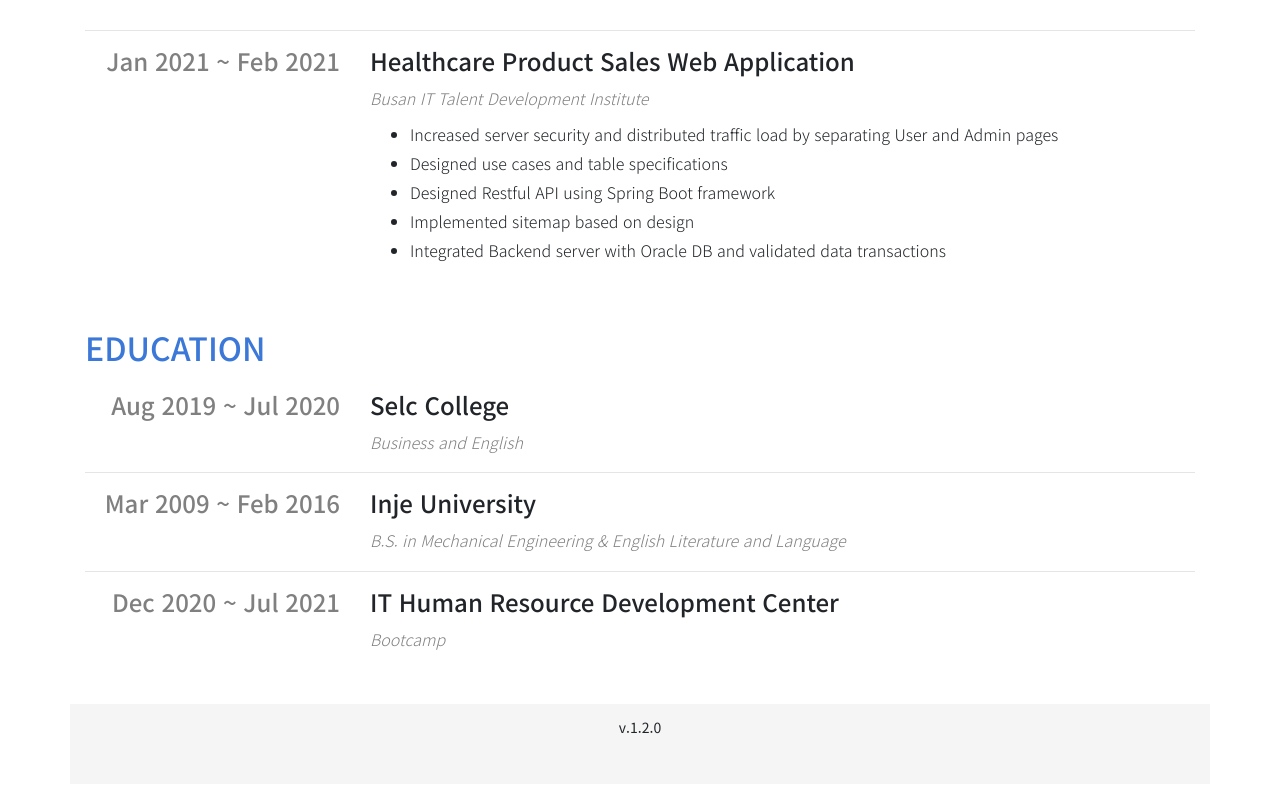
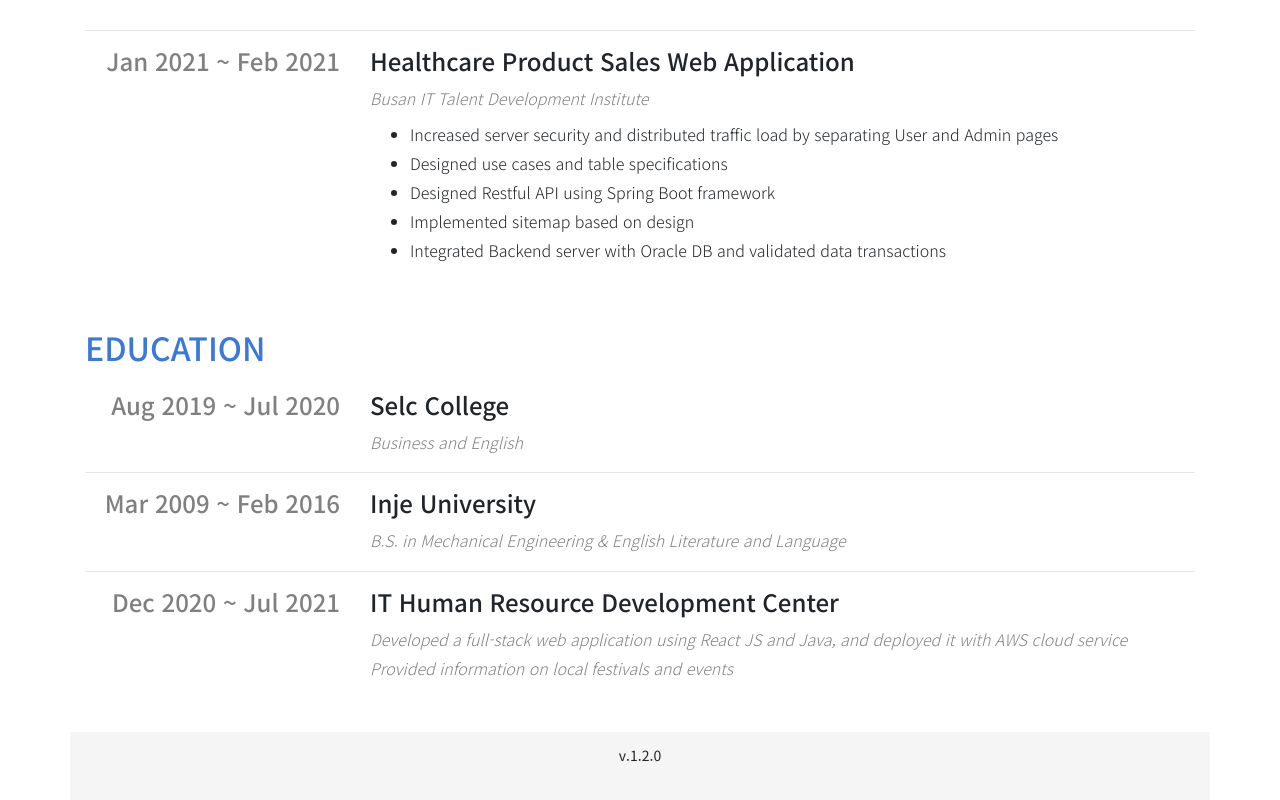
Before and after one commit to k7nsuy/portfolio, a Next.js app: page / in a window 1280 px wide. Shown: the part 4880-5680 px from the top of the page. Built offline with nearby package versions, Linux system fonts and the light colour scheme.

Commit message:
Update education.ts

```diff
--- a/payload/education.ts
+++ b/payload/education.ts
@@ -18,7 +18,8 @@ const education: IEducation.Payload = {
     },
     {
       title: 'IT Human Resource Development Center',
-      subTitle: 'Bootcamp',
+      subTitle:
+        'Developed a full-stack web application using React JS and Java, and deployed it with AWS cloud service Provided information on local festivals and events',
       startedAt: 'Dec 2020',
       endedAt: 'Jul 2021',
     },
```
